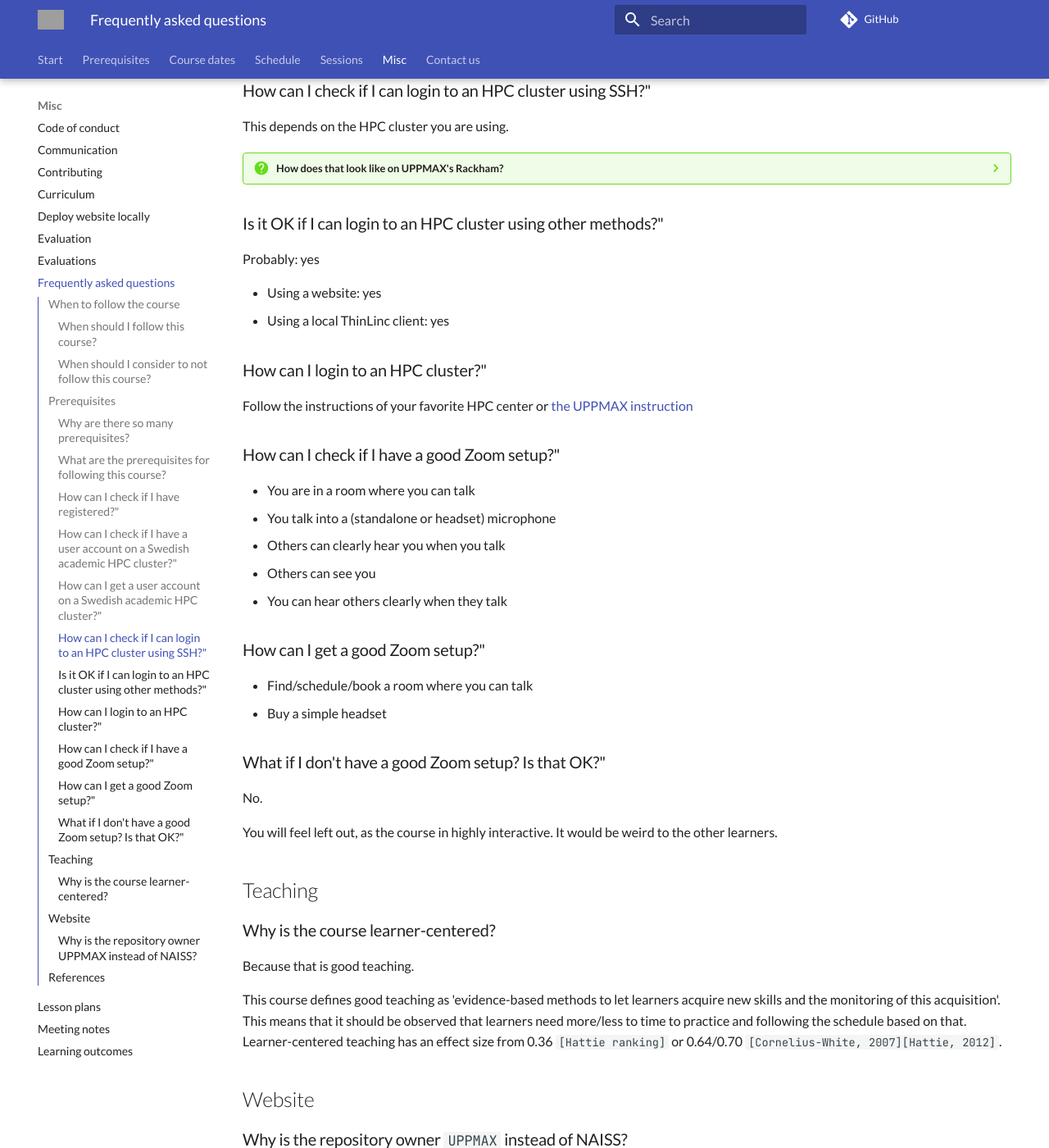
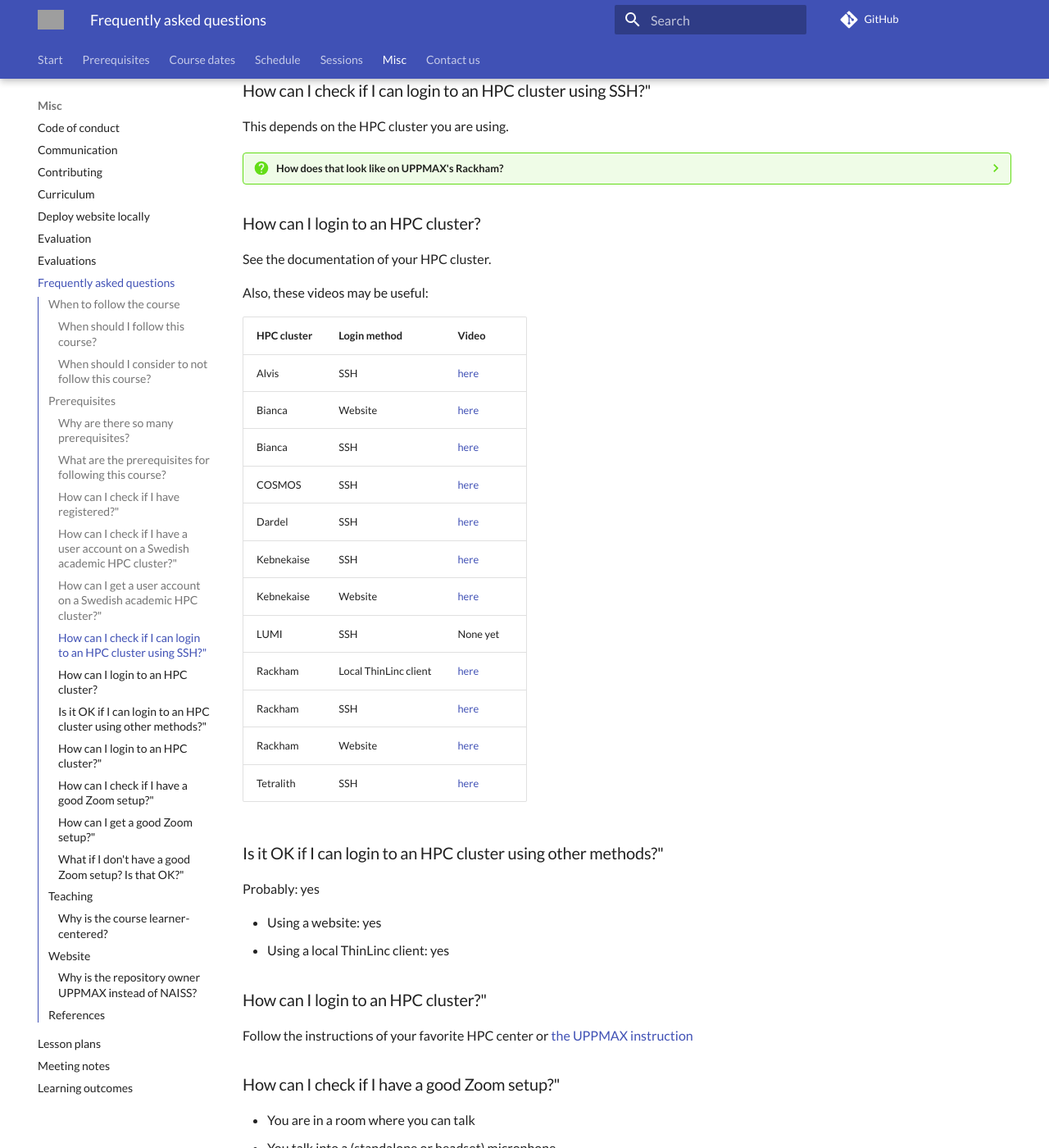
Before and after one commit to UPPMAX/naiss_file_transfer_course, an MkDocs documentation site: the page built from docs/faq/README.md, in a window 1280 px wide and 1400 px high, scrolled down 1778 px. Shown: the whole window at 82% size. Built offline with MkDocs 1.6.1 and Material for MkDocs 9.7.7, drawn with Linux system fonts in a browser that asks for light colours; comment, search, counter and statistics services are not loaded; grey boxes are pictures that could not be loaded.

Commit message:
Add login videos

```diff
--- a/docs/faq/README.md
+++ b/docs/faq/README.md
@@ -105,6 +105,27 @@ This depends on the HPC cluster you are using.
 
     ![Logged into Rackham](rackham_logged_in.png)
 
+### How can I login to an HPC cluster?
+
+See the documentation of your HPC cluster.
+
+Also, these videos may be useful:
+
+HPC cluster|Login method         |Video
+-----------|---------------------|---------------------------------------------------------------
+Alvis      |SSH                  |[here](https://youtu.be/PJZ3W907qCU)
+Bianca     |Website              |[here](https://youtu.be/Ni9nyCf7me8)
+Bianca     |SSH                  |[here](https://youtu.be/7mKDxnXqi_M)
+COSMOS     |SSH                  |[here](https://youtu.be/sMsenzWERTg)
+Dardel     |SSH                  |[here](https://youtu.be/I8cNqiYuA-4)
+Kebnekaise |SSH                  |[here](https://youtu.be/pIiKOKBHIeY)
+Kebnekaise |Website              |[here](https://youtu.be/_O4dQn8zPaw)
+LUMI       |SSH                  |None yet
+Rackham    |Local ThinLinc client|[here](https://youtu.be/PqEpsn74l0g)
+Rackham    |SSH                  |[here](https://youtu.be/TSVGSKyt2bQ)
+Rackham    |Website              |[here](https://youtu.be/HQ2iuKRPabc)
+Tetralith  |SSH                  |[here](https://youtu.be/wtGIzSBiulY)
+
 ### Is it OK if I can login to an HPC cluster using other methods?"
 
 Probably: yes
```
